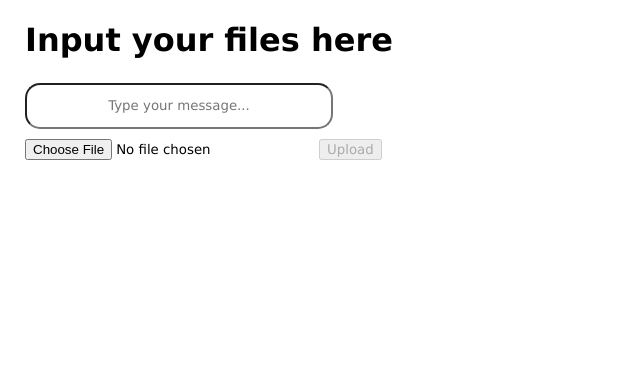
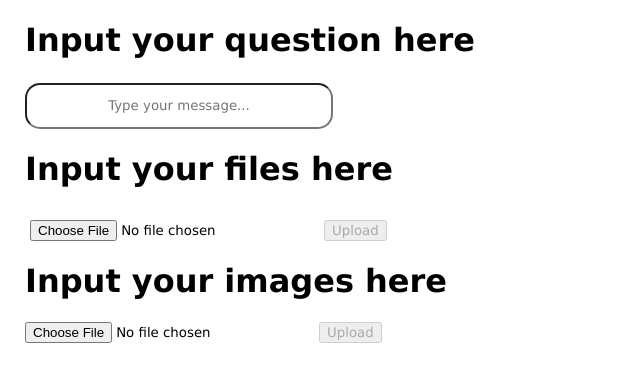
Before and after one commit to keefhub/ClockHacks-Team11, a React (Create React App) app in the folder frontend/cloudhacks-2023/: page / in a window 1280 px wide. Shown: the top 382 px of the page, without its empty margins (0-640 px from the left). Built offline with nearby package versions, Linux system fonts and the light colour scheme.

Commit message:
input images done

```diff
--- a/frontend/cloudhacks-2023/src/App.js
+++ b/frontend/cloudhacks-2023/src/App.js
@@ -1,12 +1,16 @@
 import "./App.css";
 import Chatbox from "./pages/chatbox";
 import FileUpload from "./pages/inputFile";
+import ImageUpload from "./pages/inputImage";
+
+import { BrowserRouter, Routes, Route } from "react-router-dom";
 
 function App() {
   return (
     <div className="App">
       <Chatbox />
       <FileUpload />
+      <ImageUpload />
     </div>
   );
 }
--- a/frontend/cloudhacks-2023/src/pages/chatbox.js
+++ b/frontend/cloudhacks-2023/src/pages/chatbox.js
@@ -18,12 +18,12 @@ const Chatbot = () => {
     };
     setTimeout(() => {
       setMessages((prevMessages) => [...prevMessages, botResponse]);
-    }, 800); // Simulate bot response time
+    }, 800);
   };
 
   return (
     <div>
-      <h1>Input your files here</h1>
+      <h1>Input your question here</h1>
       <div className="chatbox">
         {messages.map((message, index) => (
           <div
--- a/frontend/cloudhacks-2023/src/pages/inputFile.js
+++ b/frontend/cloudhacks-2023/src/pages/inputFile.js
@@ -30,11 +30,14 @@ const FileUpload = () => {
   };
 
   return (
-    <div className="fileupload">
-      <input type="file" onChange={handleFileChange} />
-      <button onClick={handleUpload} disabled={!selectedFile}>
-        Upload
-      </button>
+    <div>
+      <h1>Input your files here</h1>{" "}
+      <div className="fileupload">
+        <input type="file" onChange={handleFileChange} />
+        <button onClick={handleUpload} disabled={!selectedFile}>
+          Upload
+        </button>
+      </div>
     </div>
   );
 };
--- /dev/null
+++ b/frontend/cloudhacks-2023/src/pages/inputImage.js
@@ -0,0 +1,45 @@
+import React, { useState } from "react";
+import "/home/john/CloudHacks-Team11/frontend/cloudhacks-2023/src/App.css";
+import axios from "axios";
+
+const ImageUpload = () => {
+  const [selectedFile, setSelectedFile] = useState(null);
+
+  const handleFileChange = (event) => {
+    setSelectedFile(event.target.files[0]);
+  };
+
+  const handleUpload = () => {
+    if (!selectedFile) {
+      return;
+    }
+
+    const formData = new FormData();
+    formData.append("image", selectedFile);
+
+    axios
+      .post("http://localhost:5000/api/upload", formData, {
+        headers: {
+          "Content-Type": "multipart/form-data",
+        },
+      })
+      .then((response) => {
+        console.log(response.data.message);
+      })
+      .catch((error) => {
+        console.error("Error uploading image:", error);
+      });
+  };
+
+  return (
+    <div>
+      <h1>Input your images here</h1>
+      <input type="file" onChange={handleFileChange} />
+      <button onClick={handleUpload} disabled={!selectedFile}>
+        Upload
+      </button>
+    </div>
+  );
+};
+
+export default ImageUpload;
```
